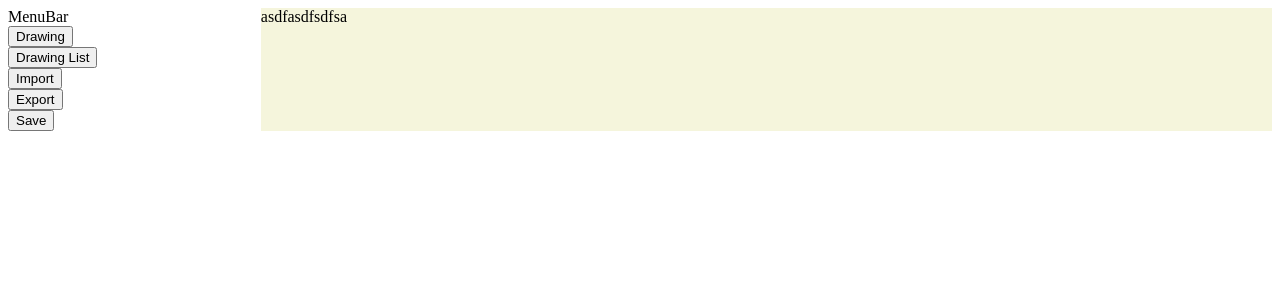
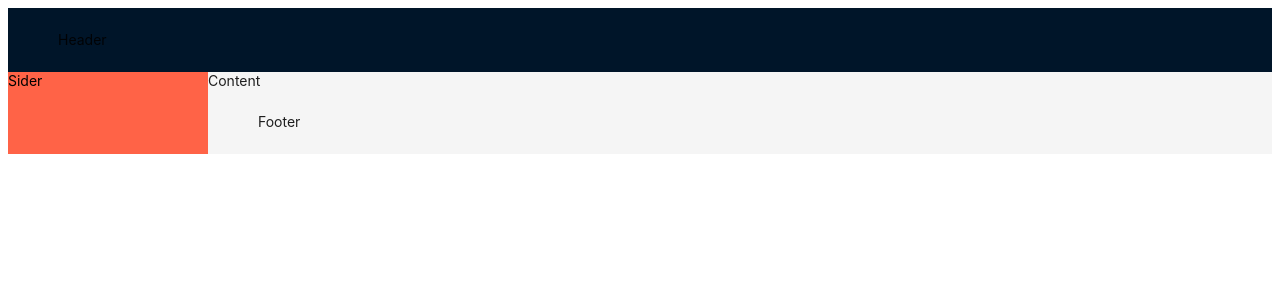
Before and after one commit to hun2487/React-project, a React (Create React App) app: page / in a window 1280 px wide. Shown: the top 300 px of the page. Built offline with nearby package versions, Linux system fonts and the light colour scheme.

Commit message:
layout 테스트

```diff
--- a/src/components/menubar/button/MenuBtn.js
+++ b/src/components/menubar/button/MenuBtn.js
@@ -1,4 +1,7 @@
-import { useState } from "react";
+//import { useState } from "react";
+import {Button} from "antd";
+import 'antd/dist/reset.css';
+
 // const MenuBtn = (props) =>{
 //     const { childrend, onClick} = props;
 //     return (
@@ -7,12 +10,12 @@ import { useState } from "react";
 // }
 
 function MenuBtn({text}){
-    const [name, setName] = useState("");
-    const onClick = () => setName({text})
-    console.log({name})
+    //const [name, setName] = useState("");
+    //const onClick = () => setName({text})
+    //console.log({name})
     return(
     <div>
-    <button onClick={onClick}>{text}</button>
+    <Button type='primary'>{text}</Button>
     </div>
     );
 }
--- a/src/index.js
+++ b/src/index.js
@@ -1,11 +1,14 @@
 import React from 'react';
 import ReactDOM from 'react-dom/client';
-import App from './App'
-
+//import App from './App'
+import Test from './screen';
 
 const root = ReactDOM.createRoot(document.getElementById('root'));
 root.render(
+  // <React.StrictMode>
+  //   <App />
+  // </React.StrictMode>
   <React.StrictMode>
-    <App />
-  </React.StrictMode>
+  <Test />
+</React.StrictMode>
 );
--- /dev/null
+++ b/src/screen.js
@@ -0,0 +1,25 @@
+import React from "react";
+import { Layout } from "antd";
+
+
+const { Header, Footer, Sider, Content} = Layout;
+
+
+function Test(){
+    return(
+        <div className="test">
+            <Layout>
+                <Header>Header</Header>
+            <Layout>
+            <Sider style={{background:'tomato'}}>Sider</Sider>
+                    <Layout>
+                        <Content>Content</Content>
+                        <Footer>Footer</Footer>
+                    </Layout>
+                </Layout>
+            </Layout>
+        </div>
+    );
+};
+
+export default Test;
```
